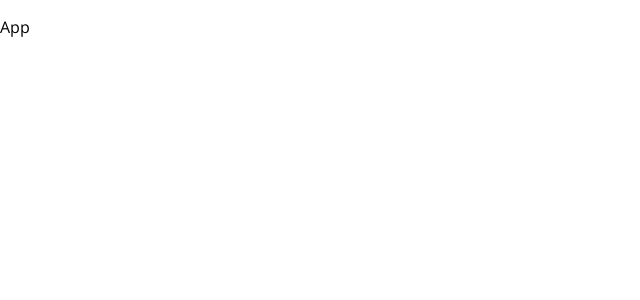
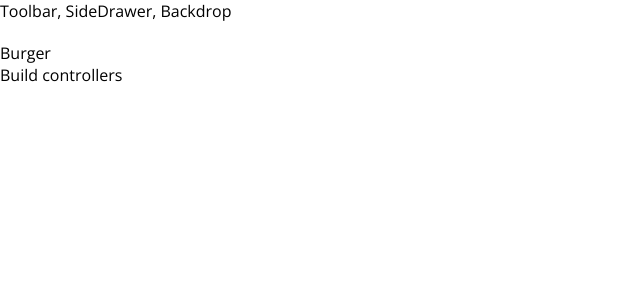
Before and after one commit to JoaquinBenitez/burguer-builder, a React (Create React App) app: page / in a window 1280 px wide. Shown: the top 300 px of the page, without its empty margins (0-640 px from the left). Built offline with nearby package versions, Linux system fonts and the light colour scheme; the HTML template or start-up script is replaced by a standard one.

Commit message:
Some basic estructure planning

```diff
--- a/src/App.js
+++ b/src/App.js
@@ -1,8 +1,14 @@
-import React from 'react';
+import React from "react";
+import Layout from "./components/Layout/Layout";
+import BurgerBuilder from "./containers/BurgerBuilder/BurgerBuilder";
 
 function App() {
   return (
-    <p>App</p>
+    <div>
+      <Layout>
+        <BurgerBuilder />
+      </Layout>
+    </div>
   );
 }
 
--- /dev/null
+++ b/src/components/Layout/Layout.js
@@ -0,0 +1,11 @@
+import React from "react";
+import styles from './Layout.module.css'
+
+const Layout = props => (
+  <>
+    <div>Toolbar, SideDrawer, Backdrop</div>
+    <main className={styles.Content}>{props.children}</main>
+  </>
+);
+
+export default Layout;
--- /dev/null
+++ b/src/components/Layout/Layout.module.css
@@ -0,0 +1,3 @@
+.Content {
+    margin-top: 20px;
+}
--- /dev/null
+++ b/src/containers/BurgerBuilder/BurgerBuilder.js
@@ -0,0 +1,14 @@
+import React, { Component } from "react";
+
+class BurgerBuilder extends Component {
+  render() {
+    return (
+      <>
+        <div>Burger</div>
+        <div>Build controllers</div>
+      </>
+    );
+  }
+}
+
+export default BurgerBuilder;
--- a/src/index.css
+++ b/src/index.css
@@ -1,11 +1,5 @@
 body {
   margin: 0;
-  font-family: 'Open Sans', sans-serif;;
-  -webkit-font-smoothing: antialiased;
-  -moz-osx-font-smoothing: grayscale;
+  padding: 0;
+  font-family: 'Open Sans', sans-serif;
 }
-
-code {
-  font-family: source-code-pro, Menlo, Monaco, Consolas, 'Courier New',
-    monospace;
-}
```
